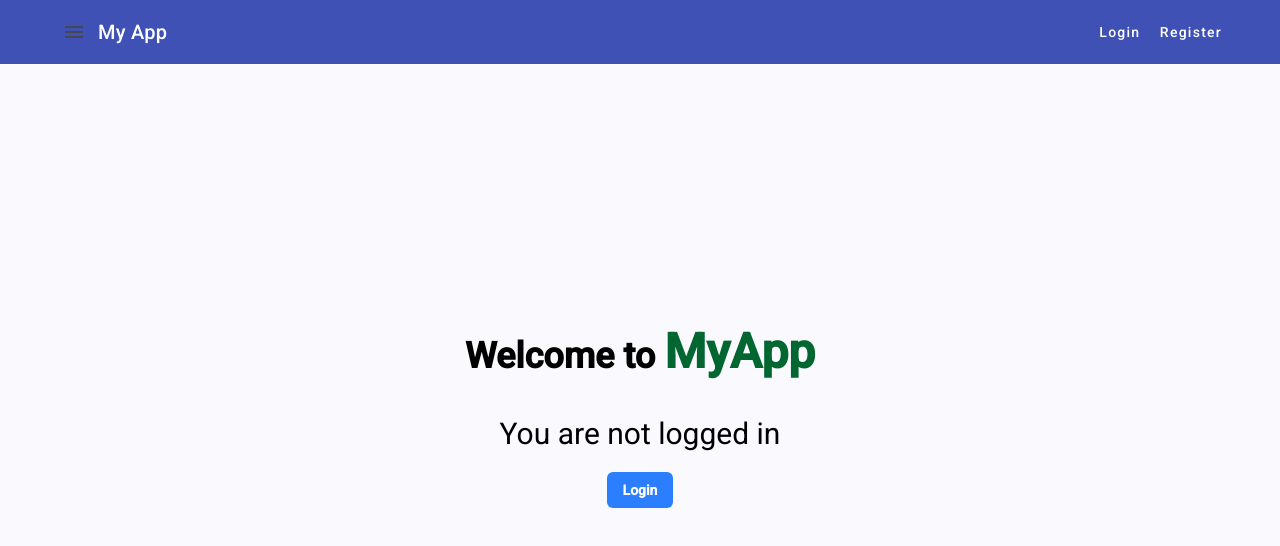
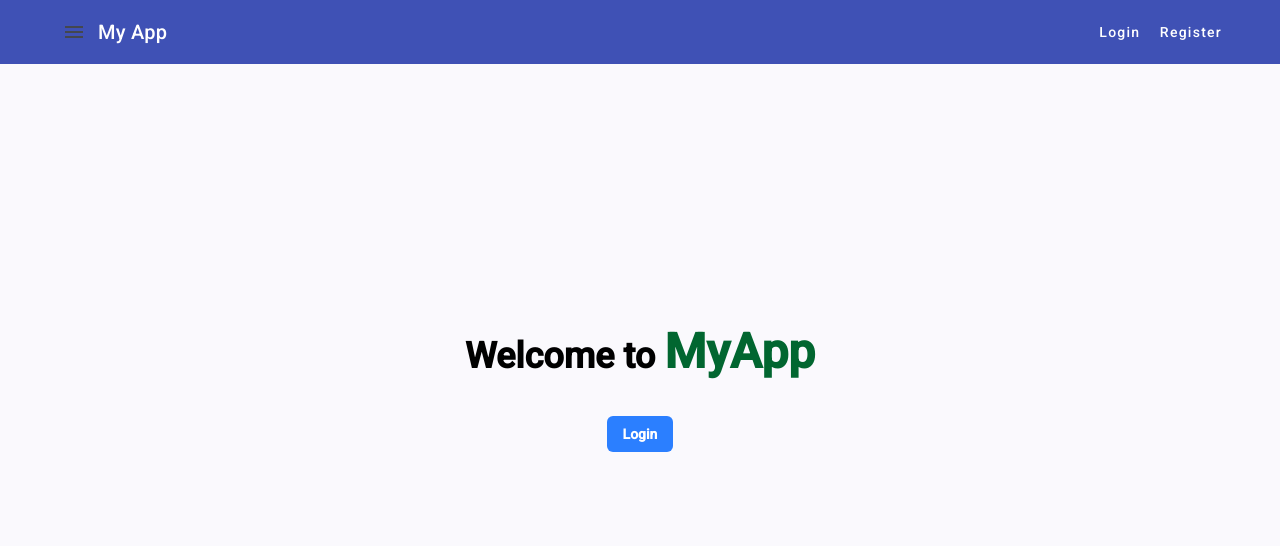
Before and after one commit to kennydasilva/client, an Angular app: page / in a window 1280 px wide. Shown: the top 546 px of the page. Built offline with nearby package versions, Linux system fonts and the light colour scheme.

Commit message:
name of the user on the welcome message in the home page

```diff
--- a/src/app/pages/home/home.html
+++ b/src/app/pages/home/home.html
@@ -5,12 +5,20 @@
     </h1>
 
     <div class="flex flex-col items-center gap-5 justify-center">
-      <h1 class="text-3xl">You are not logged in</h1>
+      @if(auth.getUserDetails()){
+      <h1 class="text-3xl">
+        You are not logged in as <span class="font-bold bg-blue-600 text-white">
+          {{auth.getUserDetails()?.fullName}}
+        </span>
+
+      </h1>
+      } @else {
       <a routerLink="/login">
         <button class="bg-blue-500 hover:bg-blue-700 text-white font-bold py-2 px-4 rounded-md">
           Login
         </button>
       </a>
+    }
     </div>
   </div>
 </div>
```
